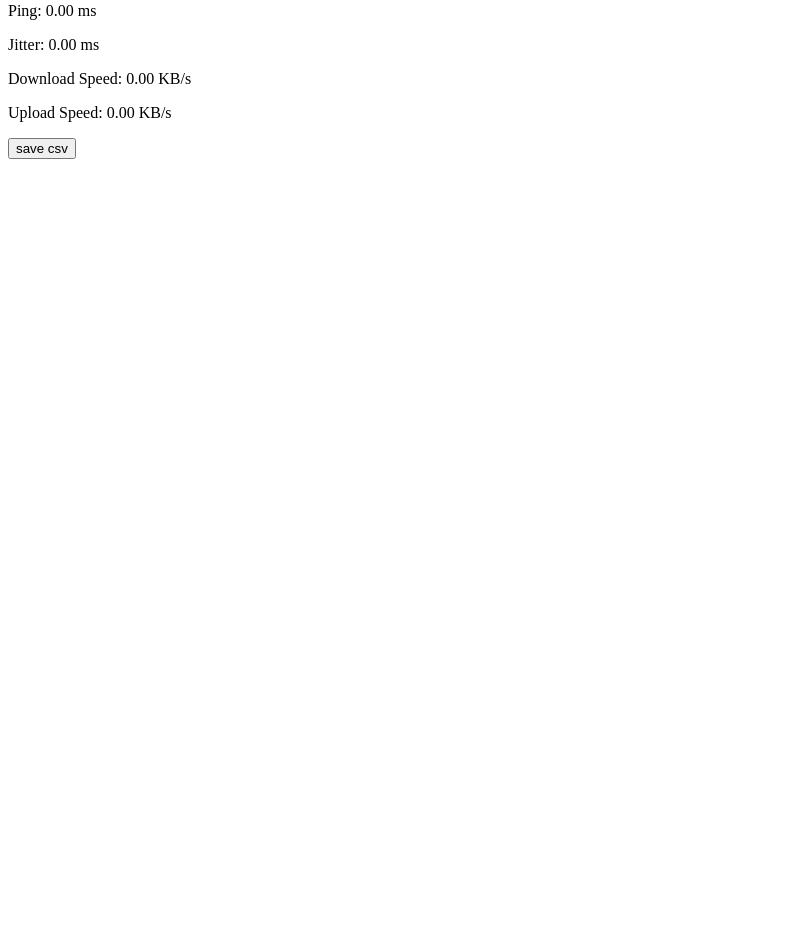
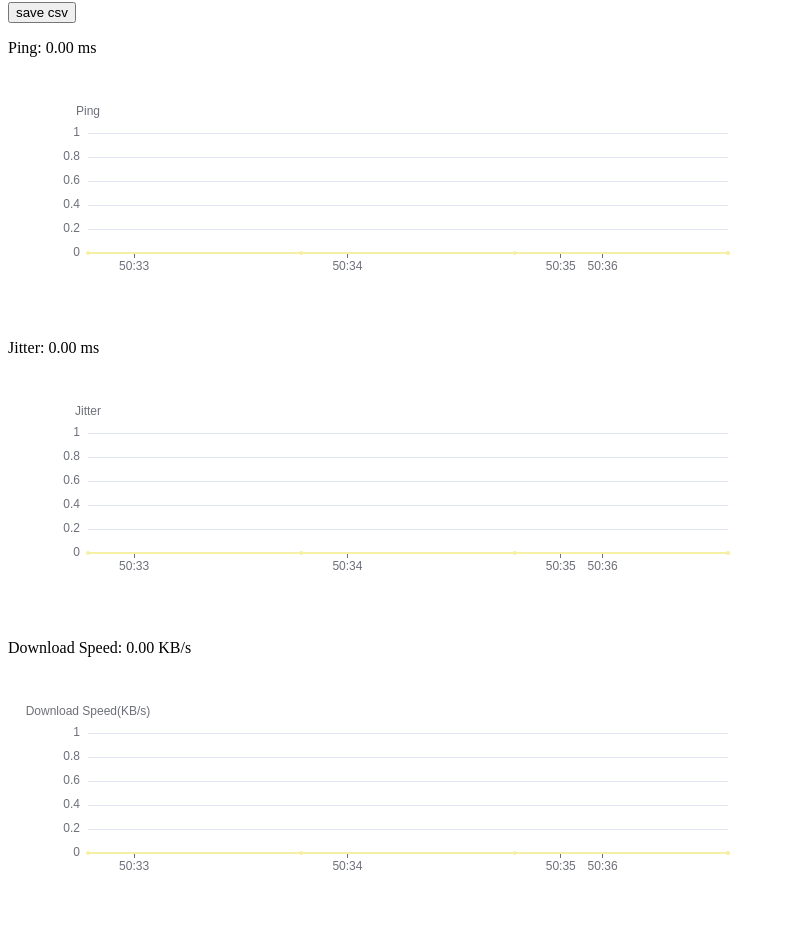
Before and after one commit to cont1nu1ty/speedtest, a Vue app in the folder frontend/: page / in a window 1280 px wide. Shown: the part 78-1017 px from the top of the page, without its empty margins (0-785 px from the left). Before the commit the page ends 800 px from the top, so only its background shows below. Built offline with nearby package versions, Linux system fonts and the light colour scheme; no server answers.

Commit message:
add: 增加echarts支持动态折线图显示

```diff
--- a/frontend/package.json
+++ b/frontend/package.json
@@ -10,6 +10,7 @@
     "type-check": "vue-tsc --noEmit -p tsconfig.app.json --composite false"
   },
   "dependencies": {
+    "echarts": "^5.4.3",
     "vue": "^3.3.4"
   },
   "devDependencies": {
--- a/frontend/src/App.vue
+++ b/frontend/src/App.vue
@@ -1,17 +1,49 @@
 <template>
-    <div>
+    <div class="app">
         <h1>Proactive DDos Defender Speed Test</h1>
 
-        <div>
+        <div class="info-container">
             <p>{{ now.IpAddress }}</p>
-            <p>Ping: {{ now.Ping.toFixed(2) }} ms</p>
-            <p>Jitter: {{ now.Jitter.toFixed(2) }} ms</p>
-            <p>Download Speed: {{ downloadSpeed.toFixed(2) }} KB/s</p>
-            <p>Upload Speed: {{ uploadSpeed.toFixed(2) }} KB/s</p>
-        </div>
+            <button @click="saveCSV">save csv</button>
+            <div style="height: 100%;width: 100%">
+                <p>Ping: {{ now.Ping.toFixed(2) }} ms</p>
+                <div class="echarts-container"
+                     style="width: 800px;height: 250px">
+                    <echarts-component name="Ping"
+                                       container-id="echarts-component-ping"
+                                       ref="chartPingRef"/>
+                </div>
+            </div>
 
-        <div>
-            <button @click="saveCSV">save csv</button>
+            <div style="height: 100%;width: 100%">
+                <p>Jitter: {{ now.Jitter.toFixed(2) }} ms</p>
+                <div class="echarts-container"
+                     style="width: 800px;height: 250px">
+                    <echarts-component name="Jitter"
+                                       container-id="echarts-component-jitter"
+                                       ref="chartJitterRef"/>
+                </div>
+            </div>
+
+            <div style="height: 100%;width: 100%">
+                <p>Download Speed: {{ downloadSpeed.toFixed(2) }} KB/s</p>
+                <div class="echarts-container"
+                     style="width: 800px;height: 250px">
+                    <echarts-component name="Download Speed(KB/s)"
+                                       container-id="echarts-component-download-speed"
+                                       ref="chartDownloadSpeedRef"/>
+                </div>
+            </div>
+
+            <div style="height: 100%;width: 100%">
+                <p>Upload Speed: {{ uploadSpeed.toFixed(2) }} KB/s</p>
+                <div class="echarts-container"
+                     style="width: 800px;height: 250px">
+                    <echarts-component name="Upload Speed(KB/s)"
+                                       container-id="echarts-component-upload-speed"
+                                       ref="chartUploadSpeedRef"/>
+                </div>
+            </div>
         </div>
     </div>
 </template>
@@ -20,12 +52,7 @@
 import {onMounted, onUnmounted, ref} from "vue";
 import {exportCsv} from "@/utils/csv";
 import type {csvHeaderINTF} from "@/interfaces/csvHeaderINTF";
-
-interface IState {
-    IpAddress: string,
-    Ping: number,
-    Jitter: number
-}
+import EchartsComponent from "@/models/echartsComponent.vue";
 
 const now = ref({
     IpAddress: "",
@@ -34,8 +61,13 @@ const now = ref({
 })
 const downloadSpeed = ref(0);
 const uploadSpeed = ref(0);
+const networkData = ref<Map<string, string>[]>([])
 let timer: number
-const networkData = ref<Map<string, string>[]>([])
+
+const chartPingRef = ref<{ chartData: [] }>()
+const chartJitterRef = ref<{ chartData: [] }>()
+const chartDownloadSpeedRef = ref<{ chartData: [] }>()
+const chartUploadSpeedRef = ref<{ chartData: [] }>()
 
 onMounted(() => {
     timer = setInterval(() => {
@@ -43,6 +75,7 @@ onMounted(() => {
         testDownloadSpeed();
         testUploadSpeed();
         addNetworkData();
+        updateCharts();
     }, 1000)
 })
 
@@ -122,11 +155,11 @@ function saveCSV() {
             key: "jitter"
         },
         {
-            title: "download speed",
+            title: "download speed(KB/s)",
             key: "download speed"
         },
         {
-            title: "upload speed",
+            title: "upload speed(KB/s)",
             key: "upload speed"
         },
     ]
@@ -142,10 +175,39 @@ function addNetworkData() {
     data.set("download speed", downloadSpeed.value.toString());
     data.set("upload speed", uploadSpeed.value.toString());
     networkData.value.push(data);
-    //  console.log(networkData)
+}
+
+function updateCharts() {
+    updateSingleChart(chartPingRef.value?.chartData, "ping");
+    updateSingleChart(chartJitterRef.value?.chartData, "jitter");
+    updateSingleChart(chartDownloadSpeedRef.value?.chartData, "download speed");
+    updateSingleChart(chartUploadSpeedRef.value?.chartData, "upload speed");
+}
+
+function updateSingleChart(chartData, attr) {
+    if (chartData.length > 30) {
+        chartData.shift();
+    }
+    const mapItem = networkData.value[networkData.value.length - 1]
+    const time = ~~mapItem.get('time');
+    const value = mapItem.get(attr);
+    const newData = [time, value];
+    chartData.push(newData);
 }
 
 onUnmounted(() => {
     clearInterval(timer);
 })
 </script>
+
+<style>
+.app {
+    width: 100%;
+    height: 100%;
+}
+
+.info-container {
+    width: 100%;
+    height: auto;
+}
+</style>
--- /dev/null
+++ b/frontend/src/models/echartsComponent.vue
@@ -0,0 +1,78 @@
+<template>
+    <div :id="props.containerId" class="echarts-component">
+
+    </div>
+</template>
+
+<script setup lang="ts">
+import {onMounted, ref, watch} from "vue";
+import * as echarts from "echarts";
+import type {EChartsType} from "echarts";
+
+const chartData = ref([]);
+onMounted(() => {
+    const chart = echarts.init(document.getElementById(<string>props.containerId));
+    window.addEventListener('resize', function () {
+        chart.resize();
+    });
+    drawChart(chart)
+    watch(chartData, () => drawChart(chart),{immediate:true,deep:true})
+})
+
+const props = defineProps({
+    containerId: {
+        type: String
+    },
+    name: {
+        type: String
+    }
+})
+
+function drawChart(chart: EChartsType) {
+    let option = {
+        tooltip: [
+            {
+                show: true
+            }
+        ],
+        visualMap: [
+            {
+                show: false,
+                type: 'continuous',
+            }
+        ],
+        xAxis: {
+            type: "time",
+            axisLabel:{
+                formatter: '{mm}:{ss}'
+            },
+        },
+        yAxis: {
+            type: "value",
+            name: props.name,
+        },
+        series: [
+            {
+                name: props.name,
+                type: "line",
+                smooth: true,
+                symbol: "circle",
+                data: chartData.value
+            }
+        ]
+    }
+
+    option && chart.setOption(option);
+}
+
+defineExpose({
+    chartData
+})
+</script>
+
+<style scoped>
+.echarts-component {
+    width: 100%;
+    height: 100%;
+}
+</style>
--- a/frontend/src/utils/csv.ts
+++ b/frontend/src/utils/csv.ts
@@ -9,12 +9,11 @@ export function exportCsv(columns:csvHeaderINTF[], dataList:Map<string,string>[]
     for (let i = 0; i < dataList.length; i++) {
         const temp = [];
         for (let j = 0; j < keyArray.length; j++) {
-            console.log(dataList[i])
             temp.push(dataList[i].get(keyArray[j]));
         }
         str.push(temp.join(',') + '\n');
     }
-    console.log(str)
+
     let uri = 'data:text/csv;charset=utf-8,\ufeff' + encodeURIComponent(str.join(''));
     let downloadLink = document.createElement('a');
     downloadLink.href = uri;
```
